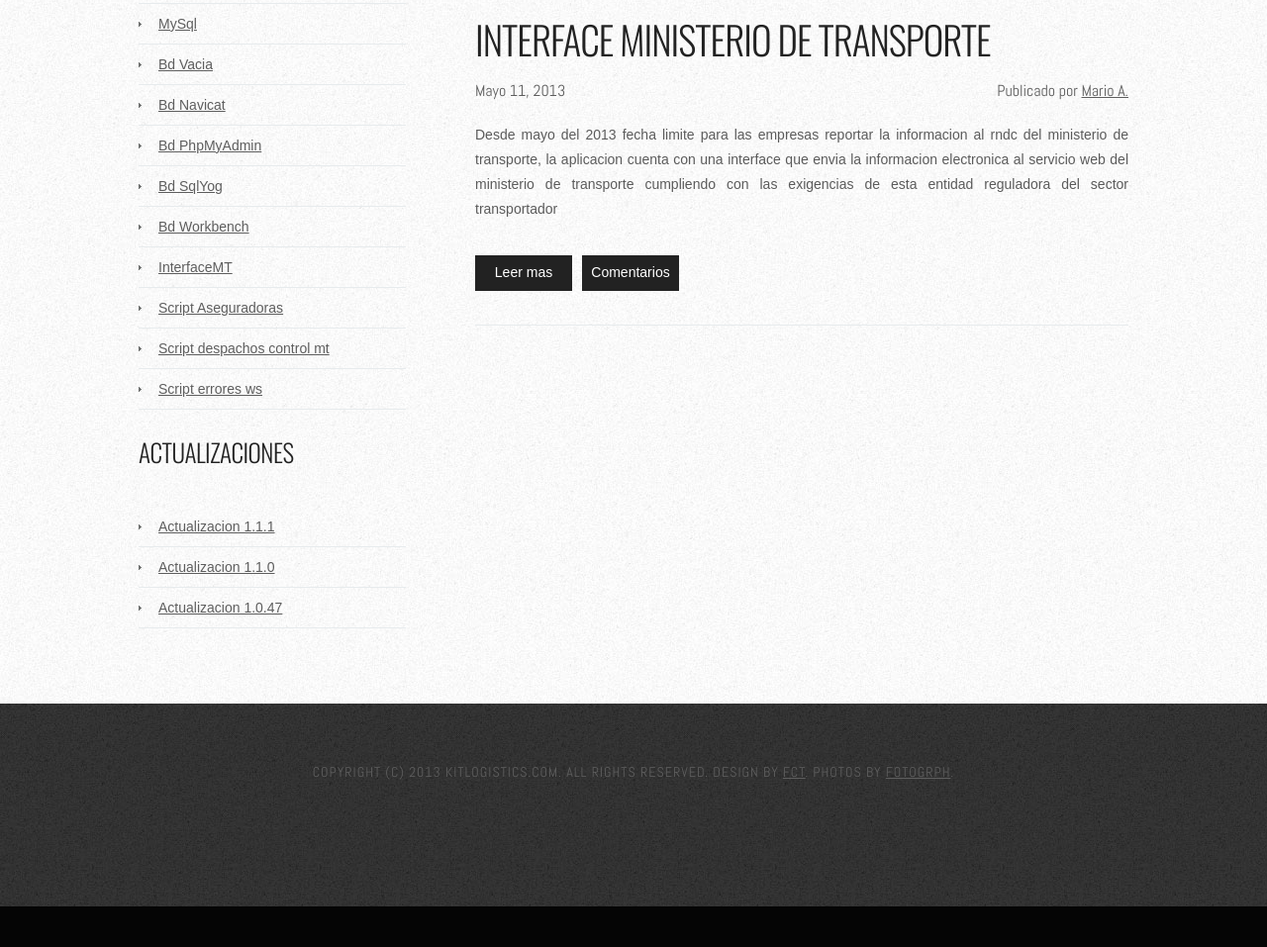
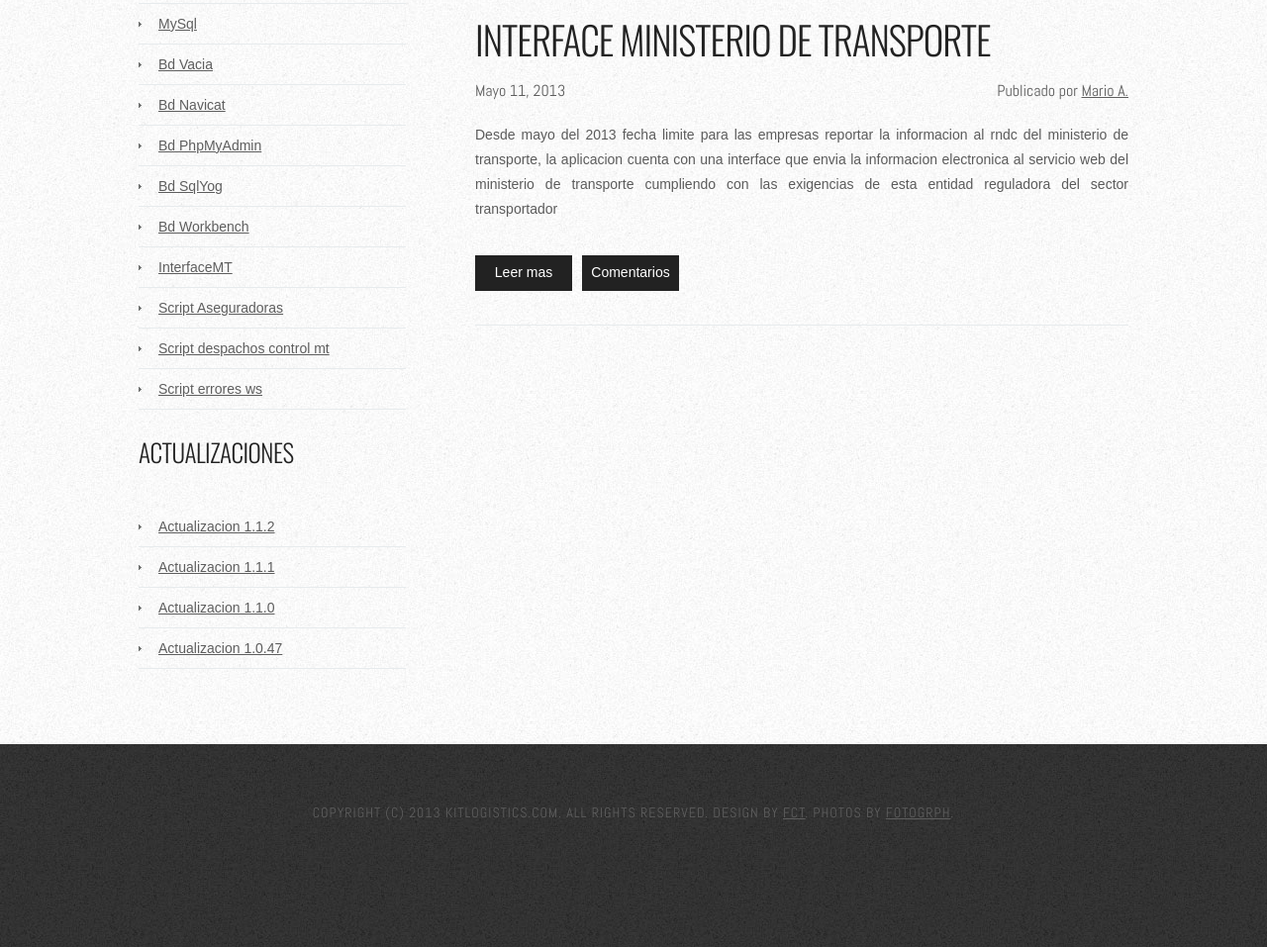
Before and after one commit to wariox3/kitlogisticsweb, a plain HTML site: page index.html in a window 1280 px wide. Shown: the part 999-1956 px from the top of the page at 99% size. Before the commit the page ends 1915 px from the top, so only its background shows below. Drawn offline with nearby package versions, Linux system fonts and the light colour scheme.

Commit message:
Nuevo - Actualizacion 1.1.1 archivos

```diff
--- a/index.html
+++ b/index.html
@@ -102,6 +102,7 @@ Released   : 20120915
 				<li>
 					<h2>Actualizaciones</h2>
 					<ul>
+                                                <li><a href="actualizaciones/Actualizaciones1_1_2.exe">Actualizacion 1.1.2</a></li>
                                                 <li><a href="actualizaciones/Actualizaciones1_1_1.exe">Actualizacion 1.1.1</a></li>
                                                 <li><a href="actualizaciones/Actualizaciones1_1_0.exe">Actualizacion 1.1.0</a></li>
                                                 <li><a href="actualizaciones/Actualizaciones1_0_47.exe">Actualizacion 1.0.47</a></li>
```
Also changed, not shown: 1 other file.
